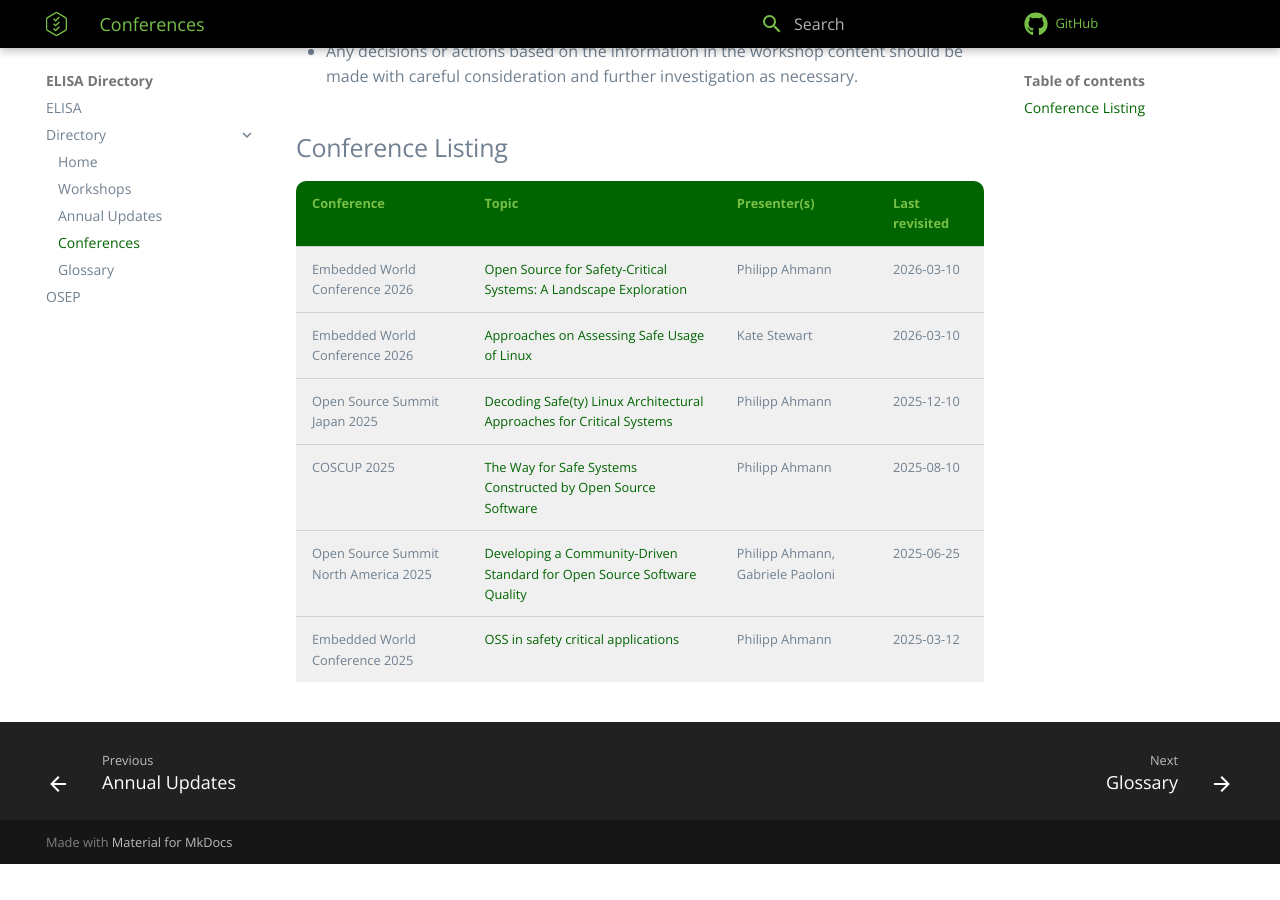
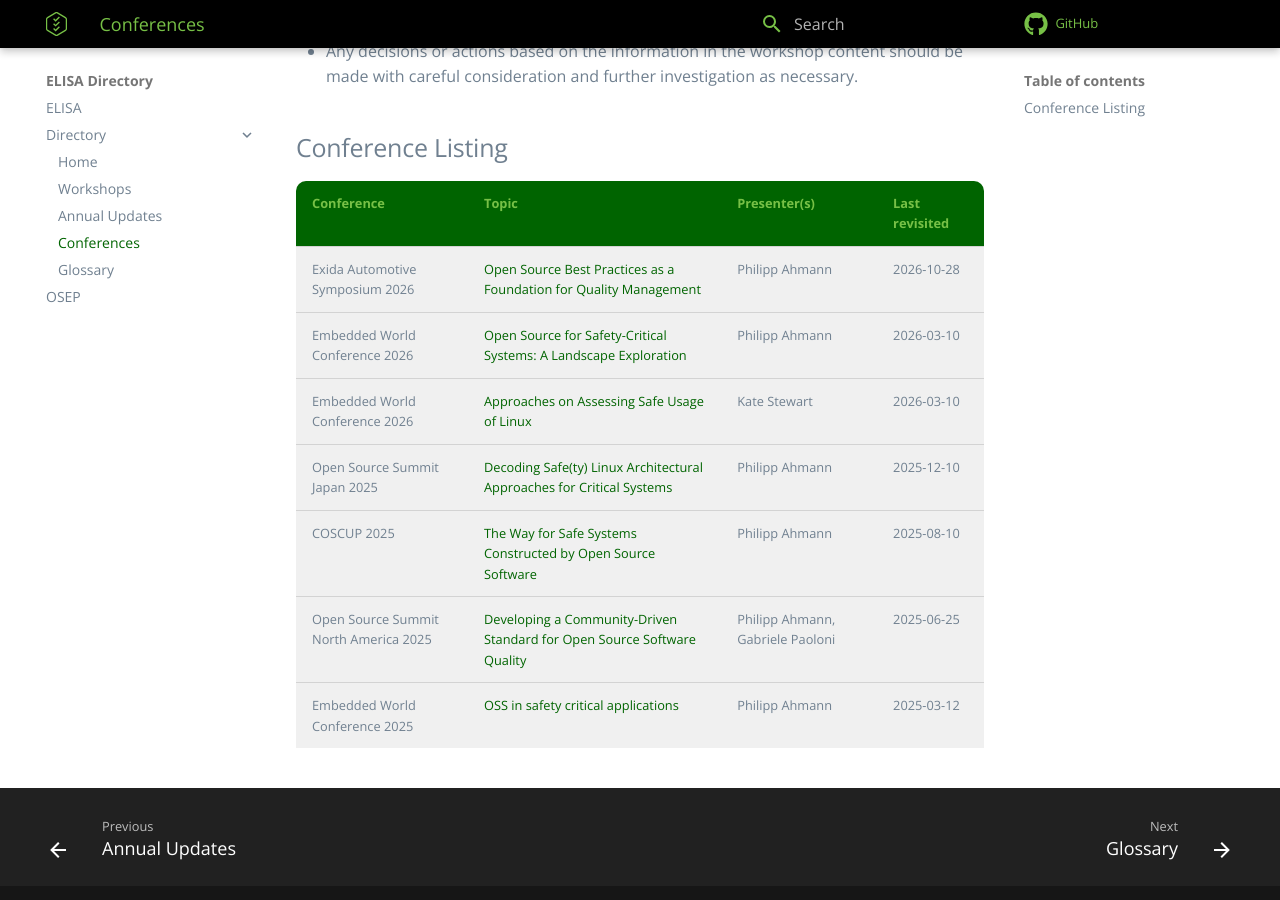
Before and after one commit to elisa-tech/directory, an MkDocs documentation site: the page built from docs/conferences/index.md, in a window 1280 px wide and 900 px high, scrolled down 520 px. Built offline with MkDocs 1.6.1 and Material for MkDocs 9.7.7, drawn with Linux system fonts in a browser that asks for light colours; comment, search, counter and statistics services are not loaded; before the commit the page ends 1384 px from its top, so only the background shows below that.

Commit message:
Add presentation from Exida Automotive Symposium 2026 (#23)
Signed-off-by: Philipp Ahmann <philipp.ahmann@de.bosch.com>

```diff
--- a/docs/conferences/index.md
+++ b/docs/conferences/index.md
@@ -16,6 +16,7 @@ This section collects presentation samples.
 
 | Conference | Topic | Presenter(s) | Last revisited |
 | ---------- | ----- | ------------ | -------------- |
+| Exida Automotive Symposium 2026 | [Open Source Best Practices as a Foundation for Quality Management](2026-10-28-exida-symposium-philipp-ahmann.pdf)| Philipp Ahmann | 2026-10-28 |
 | Embedded World Conference 2026 | [Open Source for Safety-Critical Systems: A Landscape Exploration](2026-03-10-ewc-PhilippAhmann_3.5_OSS_for_Safety-Critical_Systems_ELISA.pdf)| Philipp Ahmann | 2026-03-10 |
 | Embedded World Conference 2026 | [Approaches on Assessing Safe Usage of Linux](2026-03-10-ewc-Safe_Usage_of_Linux.pdf)| Kate Stewart | 2026-03-10 |
 | Open Source Summit Japan 2025 | [Decoding Safe(ty) Linux Architectural Approaches for Critical Systems](2025-12-10_safety_linux_archs_philipp_ahmann.pdf)| Philipp Ahmann | 2025-12-10 |
```
Also changed, not shown: 1 other file.
